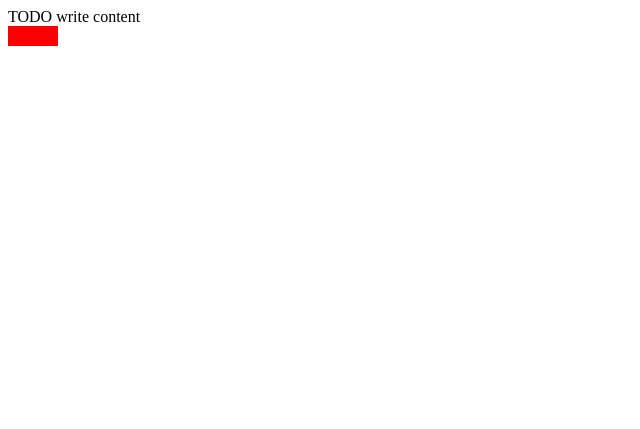
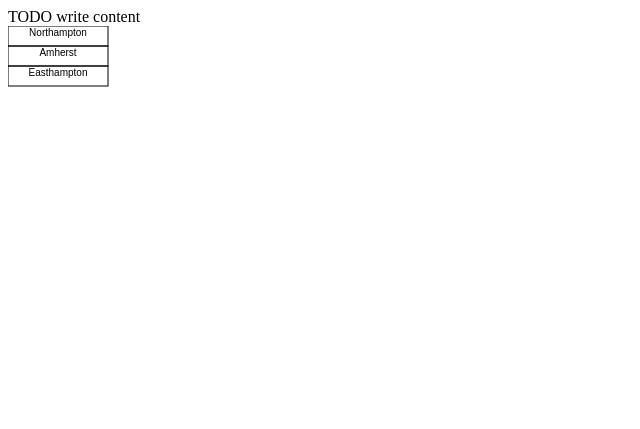
Before and after one commit to tnguyenvn715/CSC220, a plain HTML site: page Assignment 3/index.html in a window 1280 px wide. Shown: the whole page, without its empty margins (0-640 px from the left). Drawn offline with Linux system fonts and the light colour scheme.

Commit message:
added OptionElement.js and data.js,  override draw and created drawElement()

```diff
--- /dev/null
+++ b/Assignment 3/OptionElement.js
@@ -0,0 +1,37 @@
+/*
+ * To change this license header, choose License Headers in Project Properties.
+ * To change this template file, choose Tools | Templates
+ * and open the template in the editor.
+ */
+
+function OptionElement(x, y, width, height, label){
+    this.x= x;
+    this.y = y;
+    this.width = width;
+    this.height = height;
+    this.label = label;
+    this.isSelected= false;
+    this.highlightColor = "#cf2435";
+
+}
+OptionElement.prototype.drawElement = function(g){
+    var c=document.getElementById("myCanvas");
+    var g=c.getContext("2d");
+
+    g.fillStyle =  "black";
+    g.strokeRect(this.x, this.y,this.width,this.height);
+    var textWidth = g.measureText(this.label).width; //credit: Professor Block
+    var xpos = this.width/2 - textWidth/2;
+    var ypos = this.y + this.height/2;
+    g.fillText(this.label, xpos, ypos);
+}
+
+OptionElement.prototype.isClicked = function(mousePos){
+    if((mousePos.x > this.x  && mousePos.x < (this.x+ this.width))
+            && (mousePos.y > this.y && mousePos.y < (this.y + this.height)) ){
+        this.isSelected = true;
+    }
+    else{
+        this.isSelected = false;
+    }
+}
--- a/Assignment 3/SelectorEngine.js
+++ b/Assignment 3/SelectorEngine.js
@@ -5,10 +5,9 @@
  */
 function SelectorEngine(){
     GameEngine.call(this);
-    this.x = 50; //this is initial x
-    this.y = 20; //this is initial y
+
     this.options = [];
-    this.isExpanded = false;
+    this.isExpanded = true;
 }
 
 SelectorEngine.prototype = new GameEngine();
@@ -26,20 +25,27 @@ SelectorEngine.prototype.onMouseMove = function(){
     GameEngine.prototype.initializeInput.call(this);
 
 }*/
-SelectorEngine.prototype.add = function(option){
-    this.options.push(option);
+
+
+SelectorEngine.prototype.initializeOptions = function(data){
+    for (var i = 0; i < data.length; i++){
+        var label = data[i].getName();
+        var option = new OptionElement(0, i*20, 100, 20, label);
+        this.options.push(option);
+        //console.log(this.options[i].label);
+    }
+    this.draw(this.g);
 }
 SelectorEngine.prototype.draw = function(g){
     // override
     GameEngine.prototype.draw.call(this, g);
-    g.fillStyle = "red";
-    g.fillRect(0, 0, this.x, this.y);
 
-
+    if (this.isExpanded === true){
+        for (var i = 0; i < data.length; i++){
+            this.options[i].drawElement(g);
+        }
+    }
+    else{
+        this.options[0].drawElement(g);
+    }
 }
-SelectorEngine.prototype.initial_state = function(){
-    //
-}
-SelectorEngine.prototype.expanded_state = function(){
-    //
-}
--- /dev/null
+++ b/Assignment 3/data.js
@@ -0,0 +1,88 @@
+/*
+ * To change this license header, choose License Headers in Project Properties.
+ * To change this template file, choose Tools | Templates
+ * and open the template in the editor.
+ */
+
+function DataSeries(name)
+{
+    this.name = name;
+    this.data = [];
+}
+
+DataSeries.prototype.getData = function()
+{
+    return this.data;
+}
+
+DataSeries.prototype.addDataPoint = function(label, value)
+{
+    this.data.push(new DataPoint(label, value));
+}
+
+DataSeries.prototype.getName = function()
+{
+    return this.name;
+}
+
+function DataPoint(label, value)
+{
+    this.label = label;
+    this.value = value;
+}
+
+DataPoint.prototype.getLabel = function()
+{
+    return this.label;
+}
+
+DataPoint.prototype.getValue = function()
+{
+    return this.value;
+}
+
+function initializeData()
+{
+    var series1 = new DataSeries("Northampton");
+    series1.addDataPoint("2000", 70.0);
+    series1.addDataPoint("2001", 72.0);
+    series1.addDataPoint("2002", 60.0);
+    series1.addDataPoint("2003", 55.0);
+    series1.addDataPoint("2004", 43.0);
+    series1.addDataPoint("2005", 46.0);
+    series1.addDataPoint("2006", 56.0);
+    series1.addDataPoint("2007", 67.0);
+    series1.addDataPoint("2008", 91.0);
+    series1.addDataPoint("2009", 90.0);
+    series1.addDataPoint("2010", 78.0);
+    var series2 = new DataSeries("Amherst");
+    series2.addDataPoint("2000", 76.0);
+    series2.addDataPoint("2001", 70.0);
+    series2.addDataPoint("2002", 65.0);
+    series2.addDataPoint("2003", 40.0);
+    series2.addDataPoint("2004", 30.0);
+    series2.addDataPoint("2005", 46.0);
+    series2.addDataPoint("2006", 23.0);
+    series2.addDataPoint("2007", 24.0);
+    series2.addDataPoint("2008", 27.0);
+    series2.addDataPoint("2009", 30.0);
+    series2.addDataPoint("2010", 45.0);
+    var series3 = new DataSeries("Easthampton");
+    series3.addDataPoint("2000", 45.0);
+    series3.addDataPoint("2001", 50.0);
+    series3.addDataPoint("2002", 28.0);
+    series3.addDataPoint("2003", 33.0);
+    series3.addDataPoint("2004", 32.0);
+    series3.addDataPoint("2005", 56.0);
+    series3.addDataPoint("2006", 60.0);
+    series3.addDataPoint("2007", 62.0);
+    series3.addDataPoint("2008", 45.0);
+    series3.addDataPoint("2009", 57.0);
+    series3.addDataPoint("2010", 64.0);
+    data.push(series1);
+    data.push(series2);
+    data.push(series3);
+}
+
+var data = [];
+initializeData();
--- a/Assignment 3/index.html
+++ b/Assignment 3/index.html
@@ -12,7 +12,8 @@ and open the template in the editor.
         <script type ="text/javascript" src="main.js"></script>
         <script type ="text/javascript" src="GameEngine.js"></script>
         <script type ="text/javascript" src="SelectorEngine.js"></script>
-
+        <script type ="text/javascript" src="data.js"></script>
+        <script type ="text/javascript" src="OptionElement.js"></script>
     </head>
     <body>
         <div>TODO write content</div>
--- a/Assignment 3/main.js
+++ b/Assignment 3/main.js
@@ -6,7 +6,9 @@
 
 function initialize(){
     var c = document.getElementById("myCanvas");
-    var selectorMenu = new SelectorEngine();
-    selectorMenu.initialize(c);
+    var areaSelector = new SelectorEngine();
+    var list = data;
+    areaSelector.initializeOptions(list);
+    areaSelector.initialize(c);
 }
 window.onload= initialize;
```
